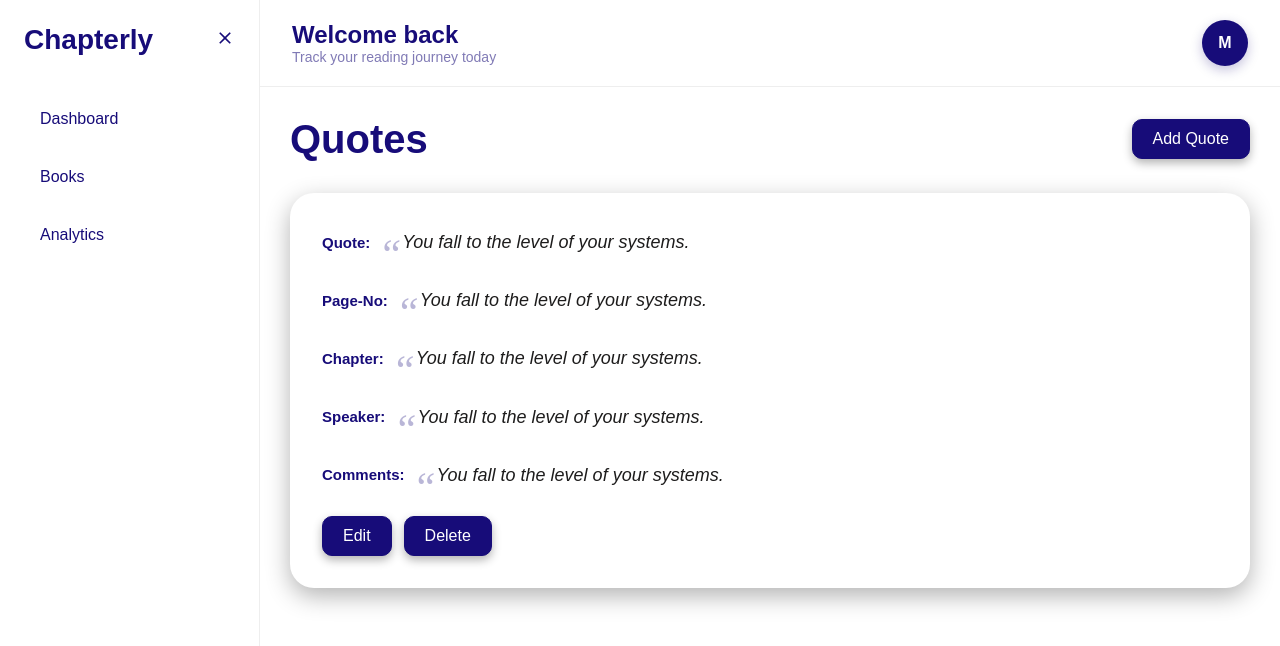
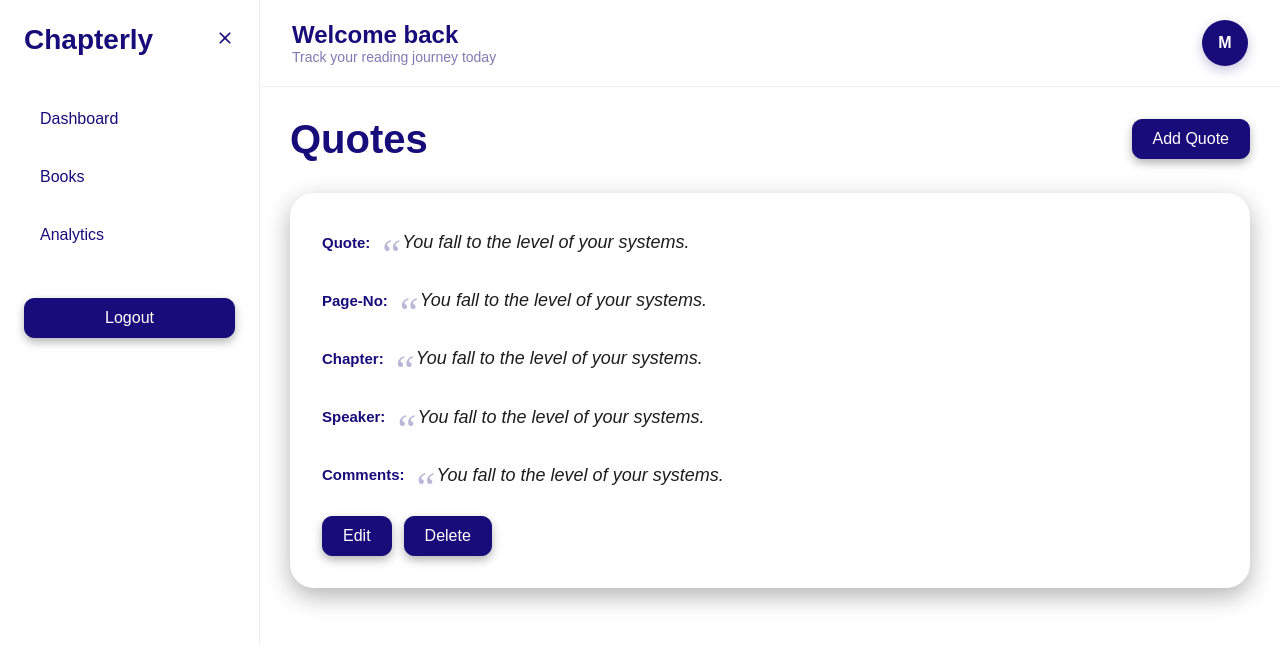
Before and after one commit to MirominaS/chapterly-frontend, a React (Vite) app: page /quotes in a window 1280 px wide. Shown: the top 646 px of the page. Built offline with nearby package versions, Linux system fonts and the light colour scheme; no server answers; sample sign-in values are in the browser's storage.

Commit message:
updated logout

```diff
--- a/src/components/Sidebar/Sidebar.jsx
+++ b/src/components/Sidebar/Sidebar.jsx
@@ -1,15 +1,21 @@
 import React, { useState } from 'react'
 import './Sidebar.css'
-import { NavLink } from 'react-router-dom'
+import { NavLink, useNavigate } from 'react-router-dom'
 import { MdDashboard } from "react-icons/md";
 import { ImBooks } from "react-icons/im";
 import { MdAnalytics } from "react-icons/md";
 import { HiMiniBars3 } from "react-icons/hi2";
 import { IoMdClose } from "react-icons/io";
+import Button from '../Button/Button';
 
 const Sidebar = () => {
+    const navigate = useNavigate();
+    const [isCollapsed, setIsCollapsed] = useState(false)
 
-    const [isCollapsed, setIsCollapsed] = useState(false)
+    const handleLogout = () => {
+        localStorage.removeItem('token')
+        navigate('/login')
+    }
 
     return (
         <aside
@@ -50,6 +56,7 @@ const Sidebar = () => {
                 </NavLink>
 
             </nav>
+            <Button text="Logout" onClick={handleLogout}/>
 
         </aside>
     )
```
